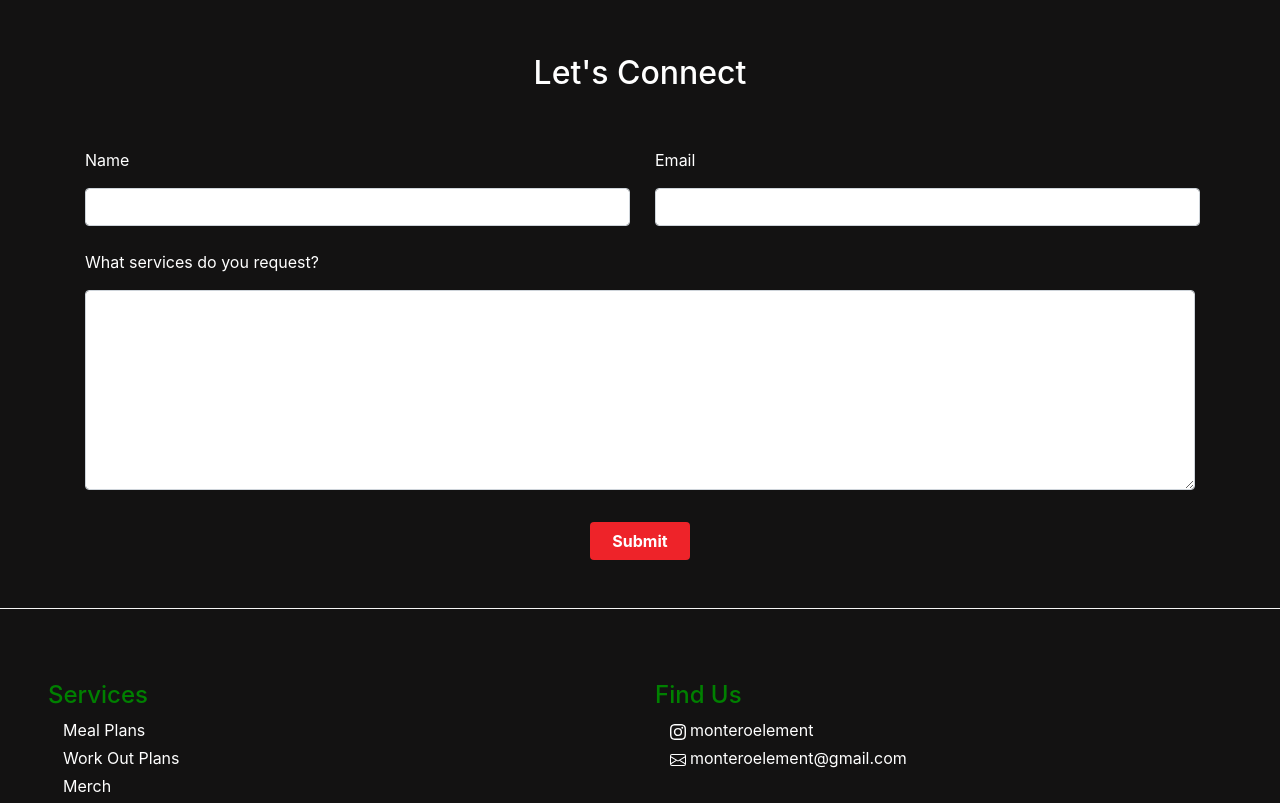
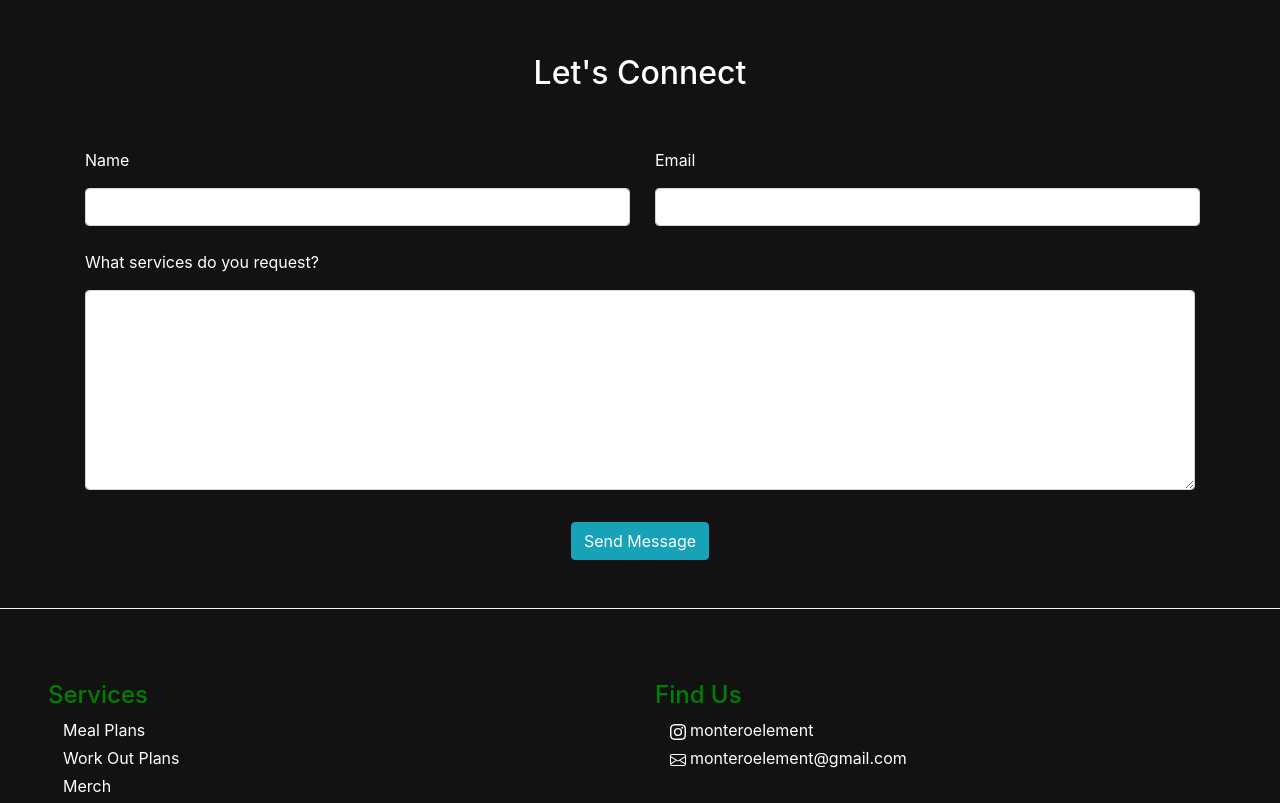
Before and after one commit to Sinuhem23/MonteroElement, a React (Create React App) app: page / in a window 1280 px wide. Shown: the part 1478-2281 px from the top of the page. Built offline with nearby package versions, Linux system fonts and the light colour scheme.

Commit message:
email request now sends to monterelement@gmail.com

```diff
--- a/package.json
+++ b/package.json
@@ -9,6 +9,7 @@
     "@testing-library/jest-dom": "^5.16.5",
     "@testing-library/react": "^13.4.0",
     "@testing-library/user-event": "^13.5.0",
+    "emailjs-com": "^3.2.0",
     "react": "^18.2.0",
     "react-dom": "^18.2.0",
     "react-fontawesome": "^1.7.1",
--- /dev/null
+++ b/src/components/Comment/index.js
@@ -0,0 +1,70 @@
+import React from 'react';
+import emailjs from 'emailjs-com';
+
+export default function Comments() {
+  function sendEmail(e) {
+    e.preventDefault();
+    emailjs
+      .sendForm(
+        'service_0i8ktcp',
+        'template_xgnvkmp',
+        e.target,
+        'yZ2WCbz0eSGVWMm_7'
+      )
+      .then((res) => {
+        console.log(res.text);
+      })
+      .catch((err) => console.log(err.text));
+    e.target.reset();
+    alert('Thank you! We will reply as soon as possible!');
+  }
+
+  return (
+    <div className='container '>
+      <div className='row'>
+        <div className='col-12  text-center py-5'>
+          <h2>Let's Connect</h2>
+        </div>
+      </div>
+      <form onSubmit={sendEmail}>
+        <div className='row'>
+          <div className='col-12 col-xl-6 form-group'>
+            <p>Name</p>
+            <label>
+              <input type='text' name='name' className='form-control' />
+            </label>
+          </div>
+          <div className='col-12 col-xl-6 form-group'>
+            <p>Email</p>
+            <label>
+              <input type='email' name='user_email' className='form-control' />
+            </label>
+          </div>
+        </div>
+        <div className='row '>
+          <div className='col-12  form-group'>
+            <p>What services do you request?</p>
+            <div className='row'>
+              <div className='col-12 form-group'>
+                <textarea
+                  type='message'
+                  name='message'
+                  className='message-control form-control'
+                />
+              </div>
+            </div>
+          </div>
+        </div>
+        <div className='row'>
+          <div className='col-12 text-center'>
+            <input
+              type='submit'
+              value='Send Message'
+              className='btn btn-info'
+            ></input>
+          </div>
+        </div>
+      </form>
+    </div>
+  );
+}
--- a/src/components/Main/index.js
+++ b/src/components/Main/index.js
@@ -4,6 +4,7 @@ import mealimg from './img/meal.jpg';
 import workoutimg from './img/work-out.jpg';
 import whoareweimg from './img/who-are-we.PNG';
 import merchimg from './img/merch.jpg';
+import Comment from '../Comment';
 import './main.css';
 
 export default function Main() {
@@ -123,47 +124,7 @@ export default function Main() {
       {/* start of section 4 */}
 
       <section className='pb-5 col-12 '>
-        <div className='container '>
-          <div className='row'>
-            <div className='col-12  text-center py-5'>
-              <h2>Let's Connect</h2>
-            </div>
-          </div>
-
-          <div className='row'>
-            <div className='col-12 col-xl-6 form-group'>
-              <p>Name</p>
-              <label>
-                <input type='text' name='name' className='form-control' />
-              </label>
-            </div>
-            <div className='col-12 col-xl-6 form-group'>
-              <p>Email</p>
-              <label>
-                <input type='email' name='email' className='form-control' />
-              </label>
-            </div>
-          </div>
-          <div className='row '>
-            <div className='col-12  form-group'>
-              <p>What services do you request?</p>
-              <div className='row'>
-                <div className='col-12 form-group'>
-                  <textarea
-                    type='message'
-                    name='message'
-                    className='message-control form-control'
-                  />
-                </div>
-              </div>
-            </div>
-          </div>
-          <div className='row'>
-            <div className='col-12 text-center'>
-              <button className='btn main-button'>Submit</button>
-            </div>
-          </div>
-        </div>
+        <Comment />
       </section>
     </div>
   );
```
Also changed, not shown: src/components/Comment/comment.css (added), 1 other file (tests, documents, lock files or other folders).
